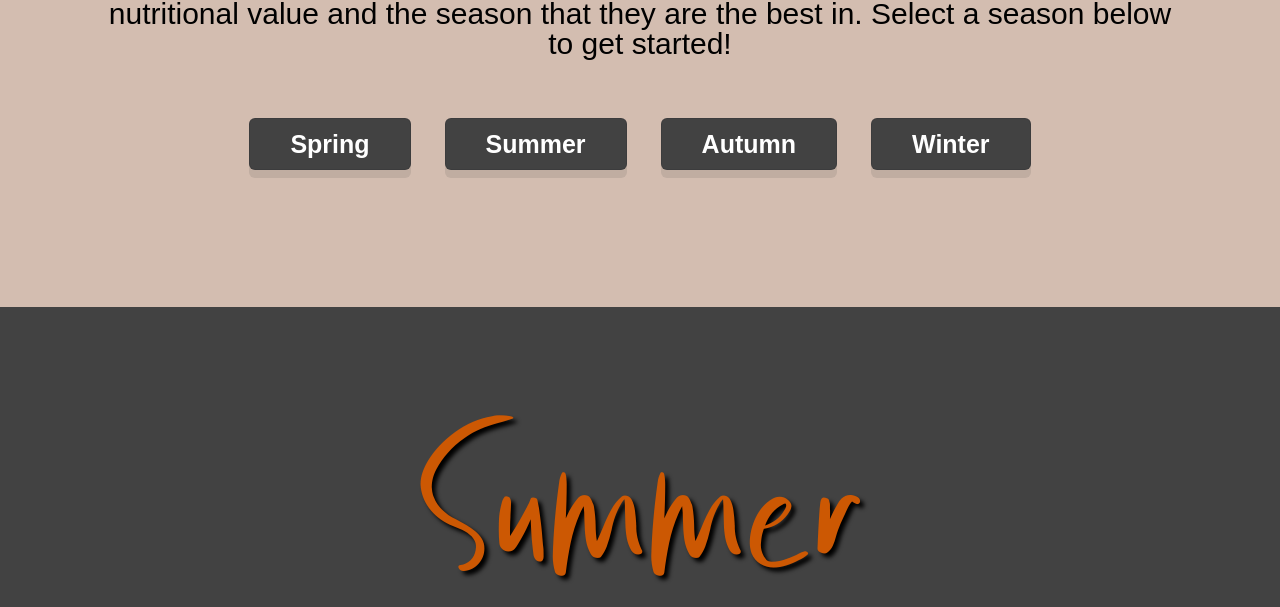
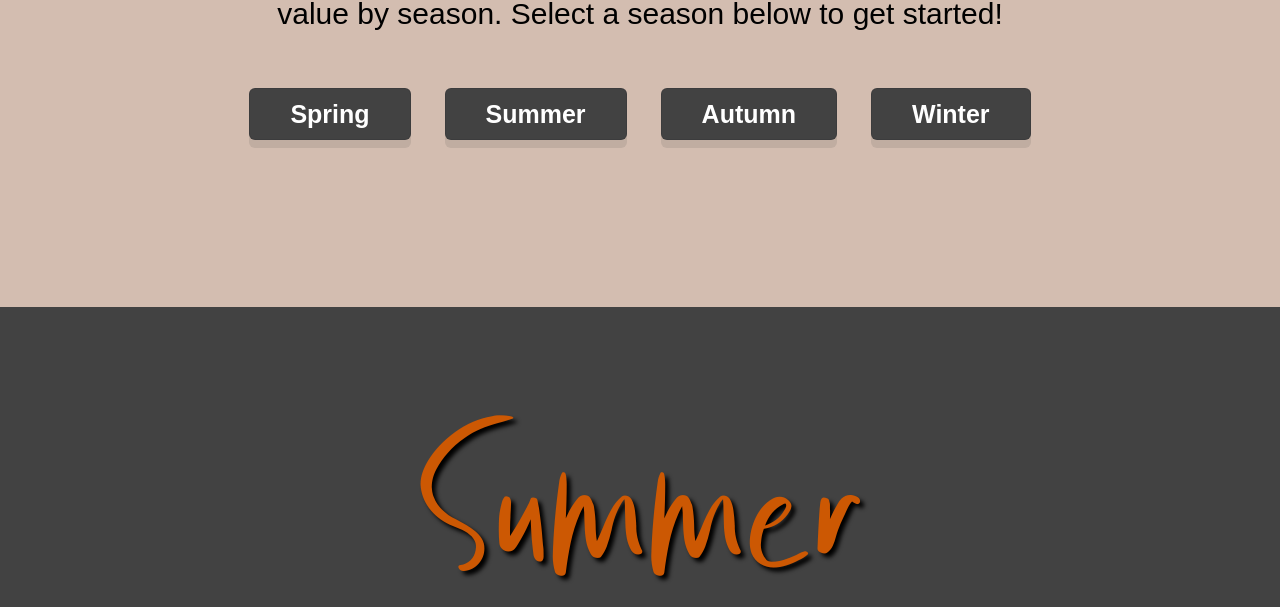
Before and after one commit to enintoah/in_season, a website built with webpack: page index.html in a window 1280 px wide. Shown: the part 493-1100 px from the top of the page. Built offline with nearby package versions, Linux system fonts and the light colour scheme; some packages are replaced by stand-ins of ours; no server answers.

```diff
--- a/index.html
+++ b/index.html
@@ -40,7 +40,7 @@
     <section id="homepage">
       <div id="id_container">
         <h1>In Season</h1>
-        <h2>In Season is an interactive tool that allows for users to see a vegetable's nutritional value and the season that they are the best in. Select a season below to get started!</h2>
+        <h2>In Season is an interactive tool that allows users to see a vegetable's nutritional value by season. Select a season below to get started!</h2>
         <button class="spring">Spring</button>
         <button class="summer">Summer</button>
         <button class="autumn">Autumn</button>
```
